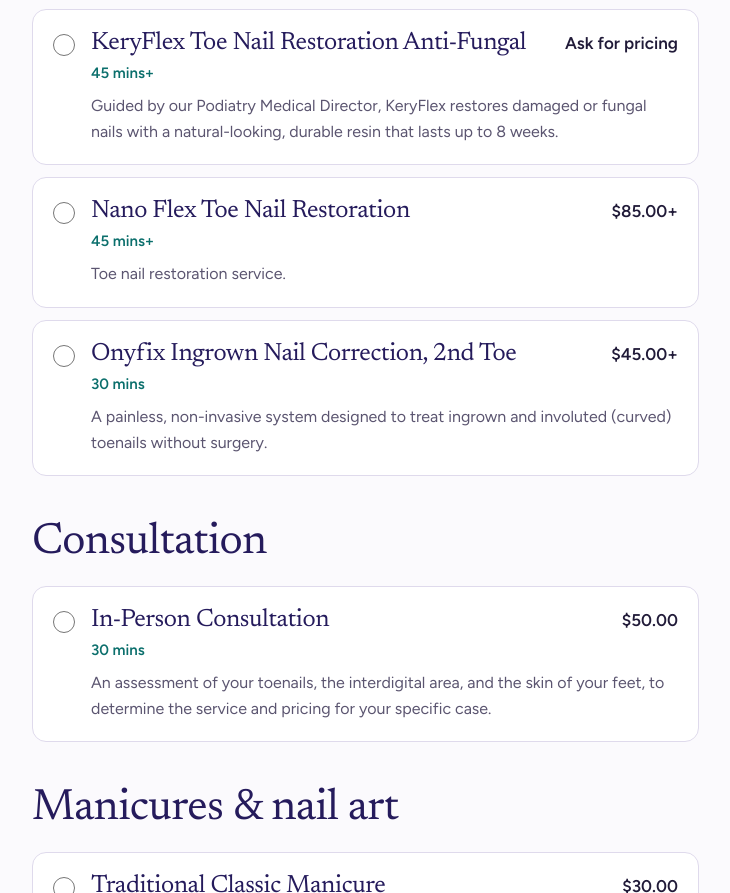
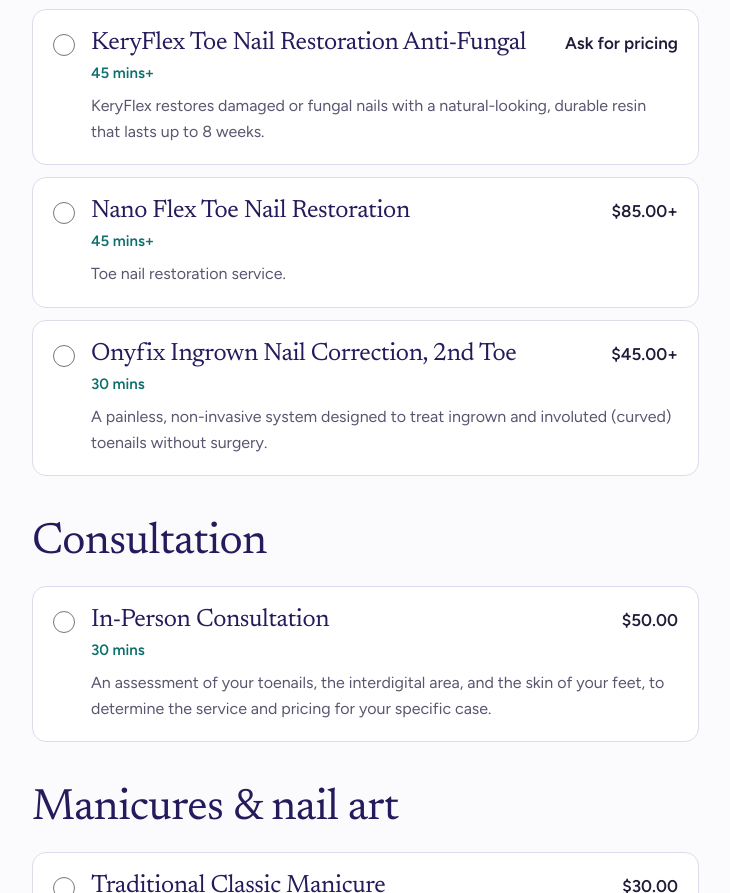
Before and after one commit to Clearpathpages/wellness-pedicure-revised, a plain HTML site: page booking.html in a window 1280 px wide. Shown: the part 1328-2221 px from the top of the page, without its empty margins (52-782 px from the left). Drawn offline with Linux system fonts and the light colour scheme.

Commit message:
Remove 'Guided by our Podiatry Medical Director' from KeryFlex descriptions
Co-Authored-By: Claude Opus 5.5 <noreply@anthropic.com>
Claude-Session: https://claude.ai/code/session_016pTyhtRBKA5KjS9dEiRG9e

```diff
--- a/booking.html
+++ b/booking.html
@@ -217,7 +217,7 @@ const groups=[
    more:['Service includes cut nails, file, and buff.'],notes:['This service does not include a wellness pedicure. Deposit required before accepting appointment.']}
  ]},
  {title:'Nail restoration & correction',services:[
-  {id:'keryflex',name:'KeryFlex Toe Nail Restoration Anti-Fungal',price:'Ask for pricing',time:'45 mins+',sum:'Guided by our Podiatry Medical Director, KeryFlex restores damaged or fungal nails with a natural-looking, durable resin that lasts up to 8 weeks.',more:['Listed for one hallux (big) toe.']},
+  {id:'keryflex',name:'KeryFlex Toe Nail Restoration Anti-Fungal',price:'Ask for pricing',time:'45 mins+',sum:'KeryFlex restores damaged or fungal nails with a natural-looking, durable resin that lasts up to 8 weeks.',more:['Listed for one hallux (big) toe.']},
   {id:'nanoflex',name:'Nano Flex Toe Nail Restoration',price:'$85.00+',time:'45 mins+',sum:'Toe nail restoration service.'},
   {id:'onyfix',name:'Onyfix Ingrown Nail Correction, 2nd Toe',price:'$45.00+',time:'30 mins',sum:'A painless, non-invasive system designed to treat ingrown and involuted (curved) toenails without surgery.',
    more:["A composite band is applied directly to the nail plate, gently guiding the nail back to its natural, healthy shape over time through the nail's own growth process. Safe for clients with diabetes, poor circulation, and sensitive feet."]}
```
Also changed, not shown: index.html (+1 -1 lines).
